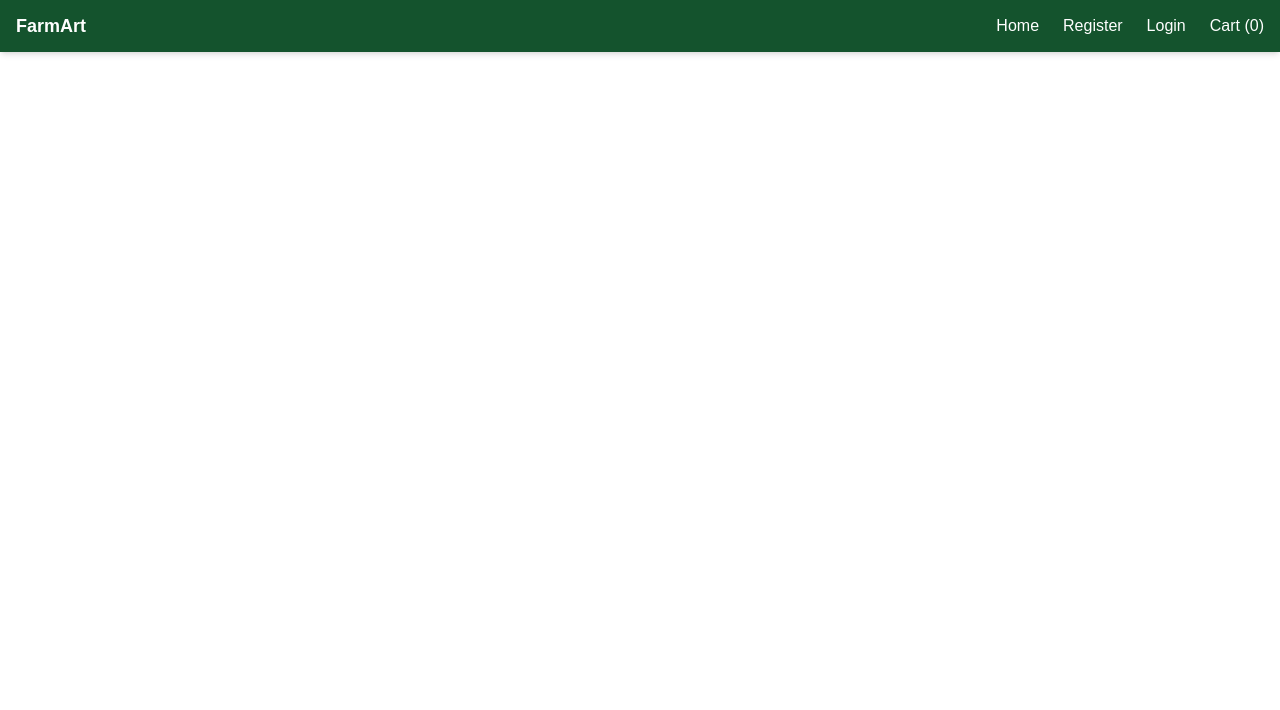
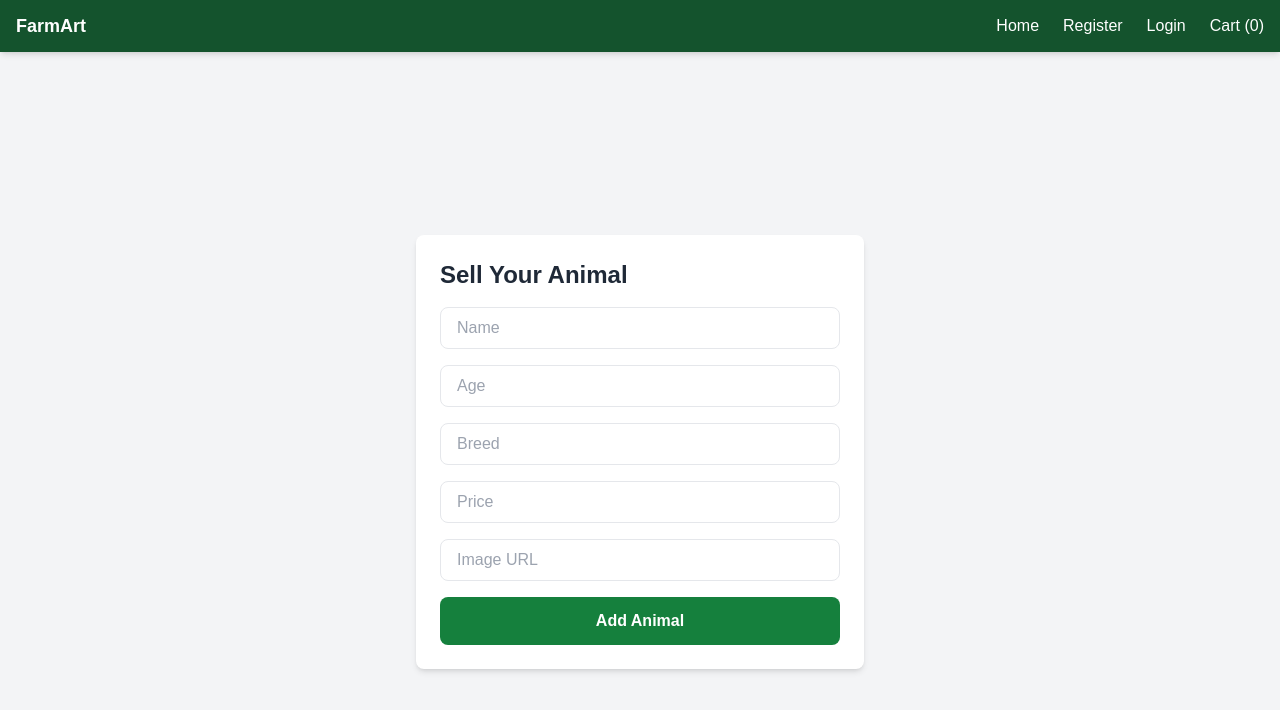
Before and after one commit to ohnoitsmoraa/Farmart-frontend, a React (Vite) app: page /sell-animal in a window 1280 px wide. Shown: the top 710 px of the page. Built offline with nearby package versions, Linux system fonts and the light colour scheme.

Commit message:
added sell animal page to navigate post registering the farmer

```diff
--- a/src/App.jsx
+++ b/src/App.jsx
@@ -6,6 +6,7 @@ import Register from './components/Register';
 import Login from './components/Login';
 import Footer from './components/Footer';
 import Contact from './components/Contact';
+import SellAnimal from './components/SellAnimal';
 
 const App = () => {
   const [cartItems, setCartItems] = useState([]);
@@ -101,6 +102,7 @@ const AppContent = ({ cartItems, addToCart, updateQuantity, removeFromCart }) =>
           />
           <Route path="/register" element={<Register />} />
           <Route path="/login" element={<Login />} />
+          <Route path="/sell-animal" element={<SellAnimal />} />
         </Routes>
       </div>
 
--- a/src/components/Register.jsx
+++ b/src/components/Register.jsx
@@ -38,7 +38,7 @@ const RegisterPage = () => {
       .then((data) => {
         localStorage.setItem("user", JSON.stringify(data)); // Store user info in local storage
         if (role === "Farmer") {
-          navigate("/farmer-dashboard"); // Redirect farmers to the Farmer Dashboard
+          navigate("/sell-animal"); // Redirect farmers to the sell animal
         } else {
           navigate("/"); // Redirect buyers to the Animals page
         }
--- /dev/null
+++ b/src/components/SellAnimal.jsx
@@ -0,0 +1,90 @@
+import React, { useState } from "react";
+
+const SellAnimal = () => {
+  const [animal, setAnimal] = useState({
+    name: "",
+    age: "",
+    breed: "",
+    price: "",
+    imageUrl: "",
+  });
+
+  const handleChange = (e) => {
+    const { name, value } = e.target;
+    setAnimal({ ...animal, [name]: value });
+  };
+
+  const handleSubmit = (e) => {
+    e.preventDefault();
+
+    fetch("http://localhost:5000/animals", {
+      method: "POST",
+      headers: { "Content-Type": "application/json" },
+      body: JSON.stringify(animal),
+    })
+      .then((res) => {
+        if (res.ok) return res.json();
+        throw new Error("Failed to add animal");
+      })
+      .then(() => alert("Animal added successfully"))
+      .catch((err) => alert(err.message));
+  };
+
+  return (
+    <div className="min-h-screen flex items-center justify-center bg-gray-100">
+      <div className="w-full max-w-md bg-white p-6 rounded-lg shadow-md">
+        <h2 className="text-2xl font-bold text-gray-800 mb-4">Sell Your Animal</h2>
+        <form onSubmit={handleSubmit} className="space-y-4">
+          <input
+            type="text"
+            name="name"
+            placeholder="Name"
+            value={animal.name}
+            onChange={handleChange}
+            className="w-full px-4 py-2 border rounded-lg focus:outline-none focus:ring-2 focus:ring-green-600"
+          />
+          <input
+            type="text"
+            name="age"
+            placeholder="Age"
+            value={animal.age}
+            onChange={handleChange}
+            className="w-full px-4 py-2 border rounded-lg focus:outline-none focus:ring-2 focus:ring-green-600"
+          />
+          <input
+            type="text"
+            name="breed"
+            placeholder="Breed"
+            value={animal.breed}
+            onChange={handleChange}
+            className="w-full px-4 py-2 border rounded-lg focus:outline-none focus:ring-2 focus:ring-green-600"
+          />
+          <input
+            type="text"
+            name="price"
+            placeholder="Price"
+            value={animal.price}
+            onChange={handleChange}
+            className="w-full px-4 py-2 border rounded-lg focus:outline-none focus:ring-2 focus:ring-green-600"
+          />
+          <input
+            type="text"
+            name="imageUrl"
+            placeholder="Image URL"
+            value={animal.imageUrl}
+            onChange={handleChange}
+            className="w-full px-4 py-2 border rounded-lg focus:outline-none focus:ring-2 focus:ring-green-600"
+          />
+          <button
+            type="submit"
+            className="w-full py-3 mt-4 bg-green-700 text-white font-bold rounded-lg hover:bg-green-800 transition duration-300"
+          >
+            Add Animal
+          </button>
+        </form>
+      </div>
+    </div>
+  );
+};
+
+export default SellAnimal;
```
